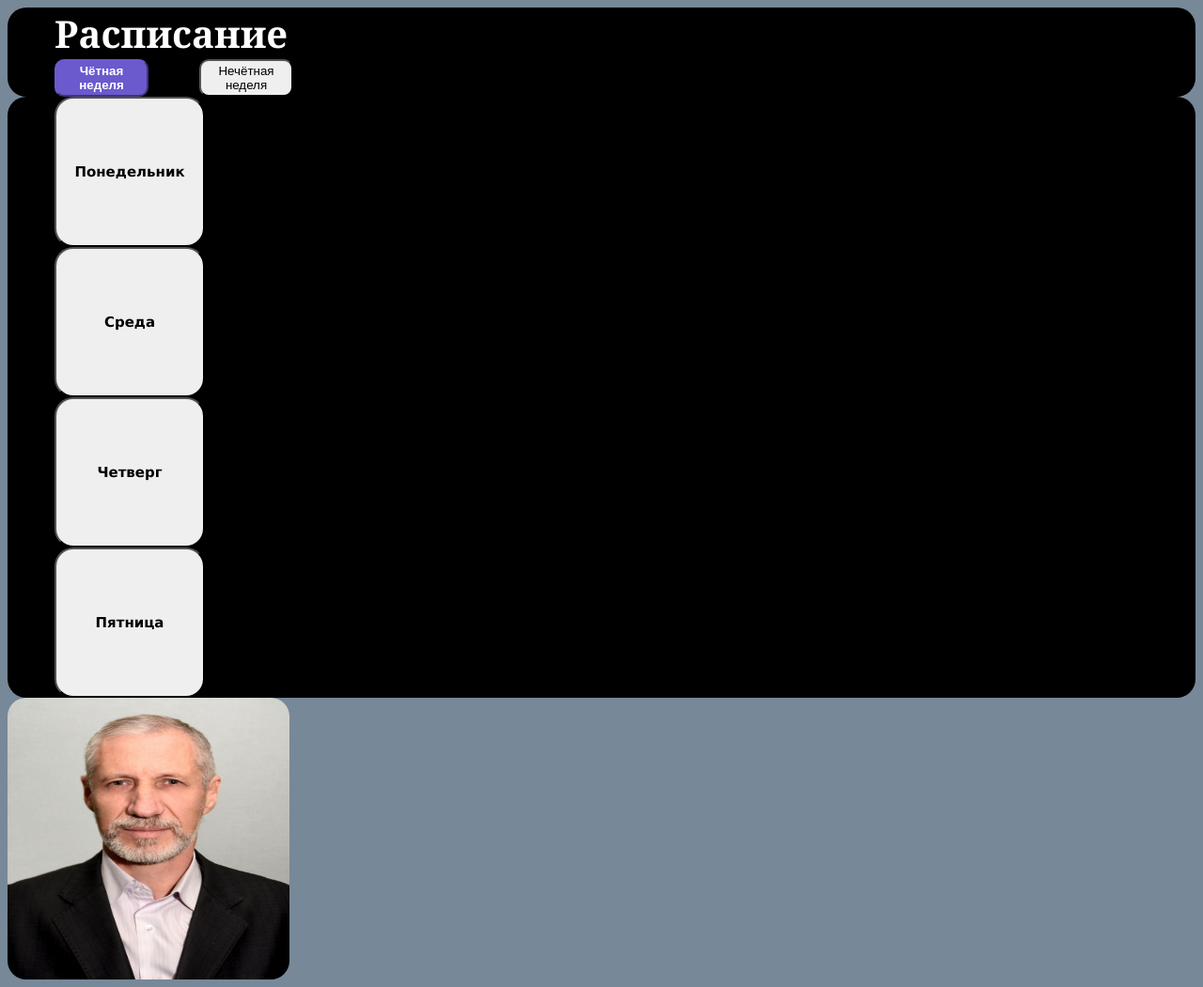
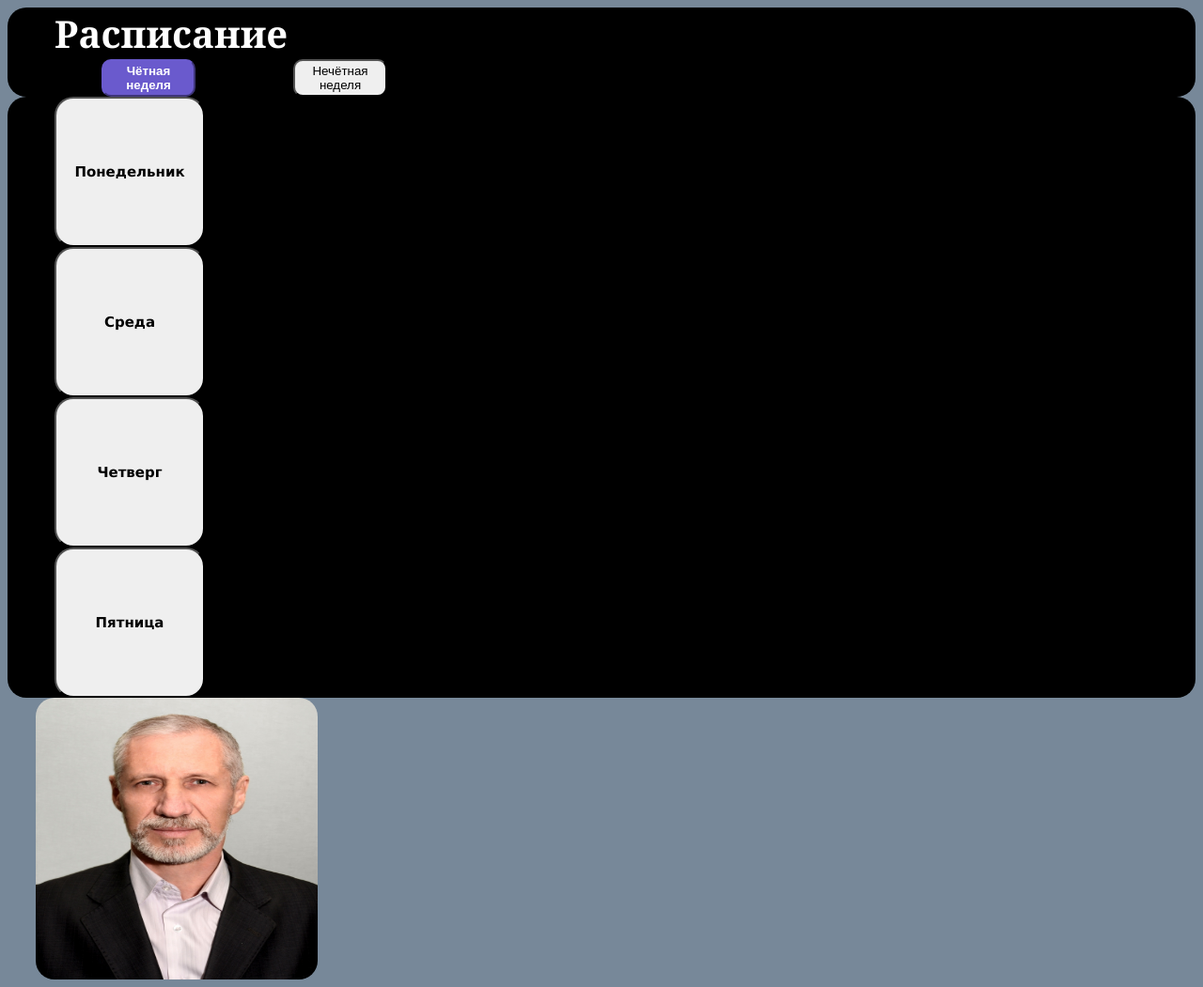
Before and after one commit to Kortohkin2/Class-schedule, a plain HTML site: page index.html in a window 1280 px wide. Shown: the whole page at 94% size. Drawn offline with Linux system fonts and the light colour scheme.

Commit message:
Update style.css

```diff
--- a/style.css
+++ b/style.css
@@ -22,6 +22,7 @@ li{
     height: 300px;
     display: block;
     border-radius: 20px;
+     margin-left: 30px;
 }
 .under{
     display: none;
@@ -43,7 +44,7 @@ li{
     border-radius: 20px;
 }
 .tabs__nav-btn{
-    margin-left: 50px;
+    margin-left: 100px;
     height: 40px;
     width: 100px;
     border-radius: 10px;
```
